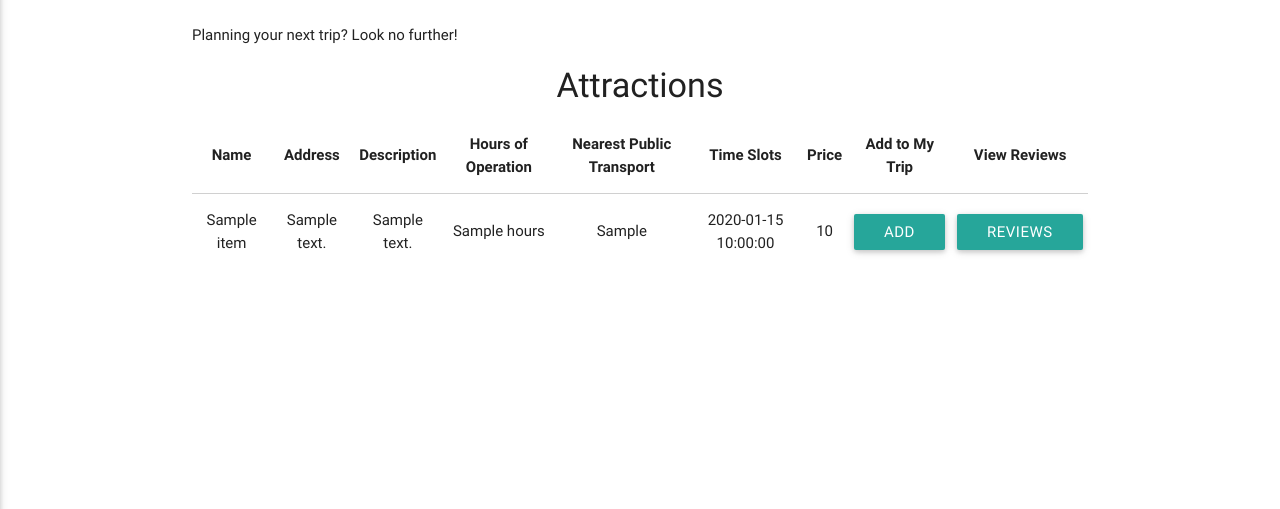
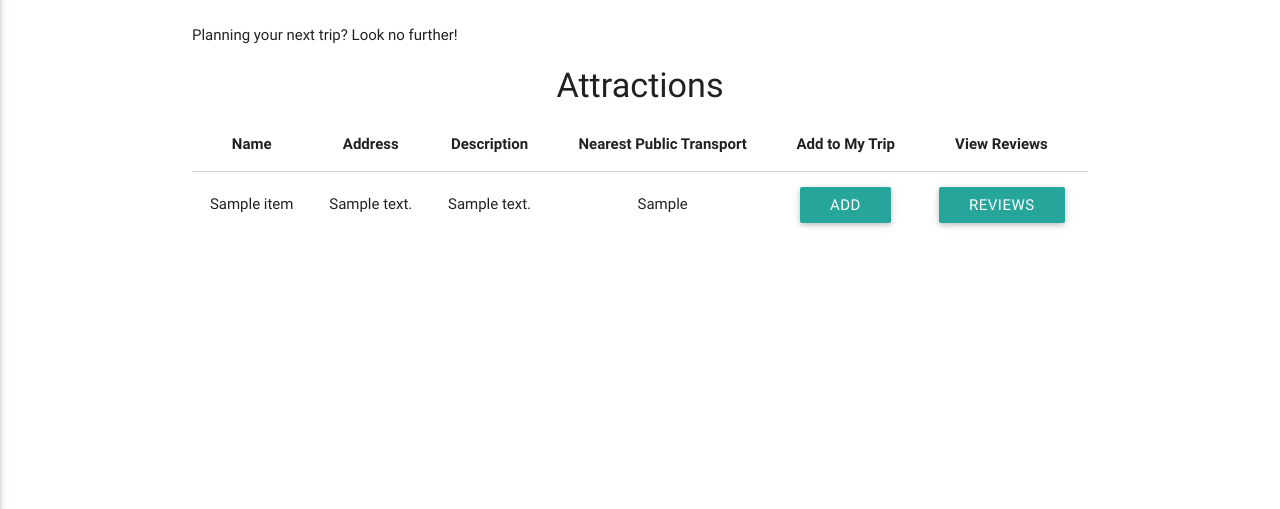
Before and after one commit to sidsenkumar11/Travel-Planner, a Flask app: template templates/attractions.html in a window 1280 px wide. Shown: the part 166-675 px from the top of the page. Run offline with Flask 2, Linux system fonts and the light colour scheme; the template is opened without the code that fills it: most values are stand-ins (such as "Sample title", 1, 10 or a date in 2020); some libraries are stand-ins or nearby versions.

Commit message:
Non-breaking build pt. 2

```diff
--- a/templates/attractions.html
+++ b/templates/attractions.html
@@ -16,10 +16,7 @@
 					<th>Name</th>
 					<th>Address</th>
 					<th>Description</th>
-					<th>Hours of Operation</th>
 					<th>Nearest Public Transport</th>
-					<th>Time Slots</th>
-					<th>Price</th>
 					<th>Add to My Trip</th>
 					<th>View Reviews</th>
 				</tr>
@@ -30,10 +27,7 @@
 					<td>{{ item.name }}</td>
 					<td>{{ item.address }}</td>
 					<td>{{ item.description }}</td>
-					<td>{{ item.hours }}</td>
 					<td>{{ item.nearest_transport }}</td>
-					<td>{{ item.time_slots }}</td>
-					<td>{{ item.price }}</td>
 					<td><a class="waves-effect waves-light btn" href="/add-to-trip/{{ loop.index }}">Add</a></td>
 					<td><a class="waves-effect waves-light btn" href="/view-reviews/{{ loop.index }}">Reviews</a></td>
 				</tr>
```
